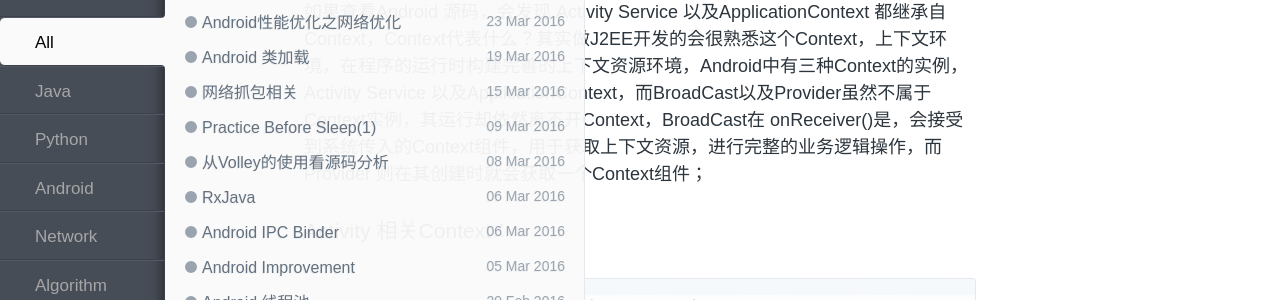
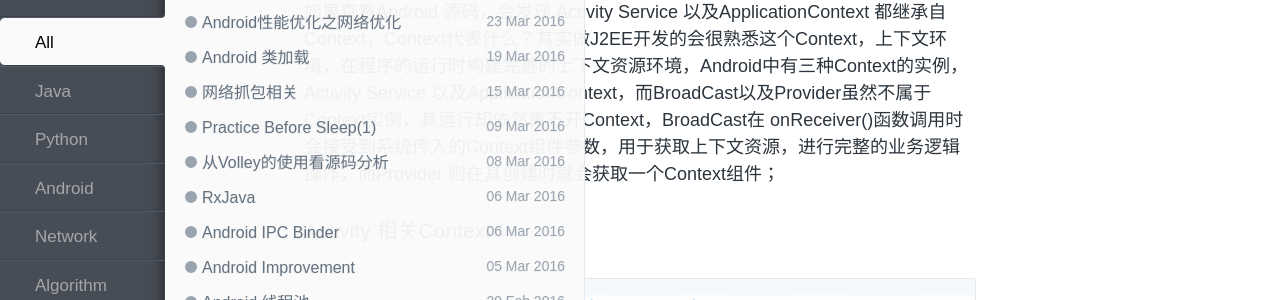
Before and after one commit to enlipan/enlipan.github.io, a Jekyll site: the page built from _posts/2016-03-28-android-activity-context.md, in a window 1280 px wide. Shown: the part 174-474 px from the top of the page. Built offline with Jekyll 4.4.1, drawn with Linux system fonts in a browser that asks for light colours; nearby versions of some CDN libraries; comment, search, counter and statistics services are not loaded.

Commit message:
post pages android camera

```diff
--- a/_posts/2016-03-28-android-activity-context.md
+++ b/_posts/2016-03-28-android-activity-context.md
@@ -6,7 +6,7 @@ category: android
 
 ### Context 是什么
 
-如果查看Android 源码，会发现 Activity Service 以及ApplicationContext 都继承自Context，Context代表什么？其实做J2EE开发的会很熟悉这个Context，上下文环境，在程序的运行时构建完善的上下文资源环境，Android中有三种Context的实例，Activity Service 以及ApplicationContext，而BroadCast以及Provider虽然不属于Context实例，其运行却依然离不开Context，BroadCast在 onReceiver()是，会接受到系统传入的Context组件，用于获取上下文资源，进行完整的业务逻辑操作，而Provider 则在其创建时就会获取一个Context组件；
+如果查看Android 源码，会发现 Activity Service 以及ApplicationContext 都继承自Context，Context代表什么？其实做J2EE开发的会很熟悉这个Context，上下文环境，在程序的运行时构建完善的上下文资源环境，Android中有三种Context的实例，Activity Service 以及ApplicationContext，而BroadCast以及Provider虽然不属于Context实例，其运行却依然离不开Context，BroadCast在 onReceiver()函数调用时会接受到系统传入的Context组件参数，用于获取上下文资源，进行完整的业务逻辑操作，而Provider 则在其创建时就会获取一个Context组件；
 
 
 ###  Activity 相关Context：
```
